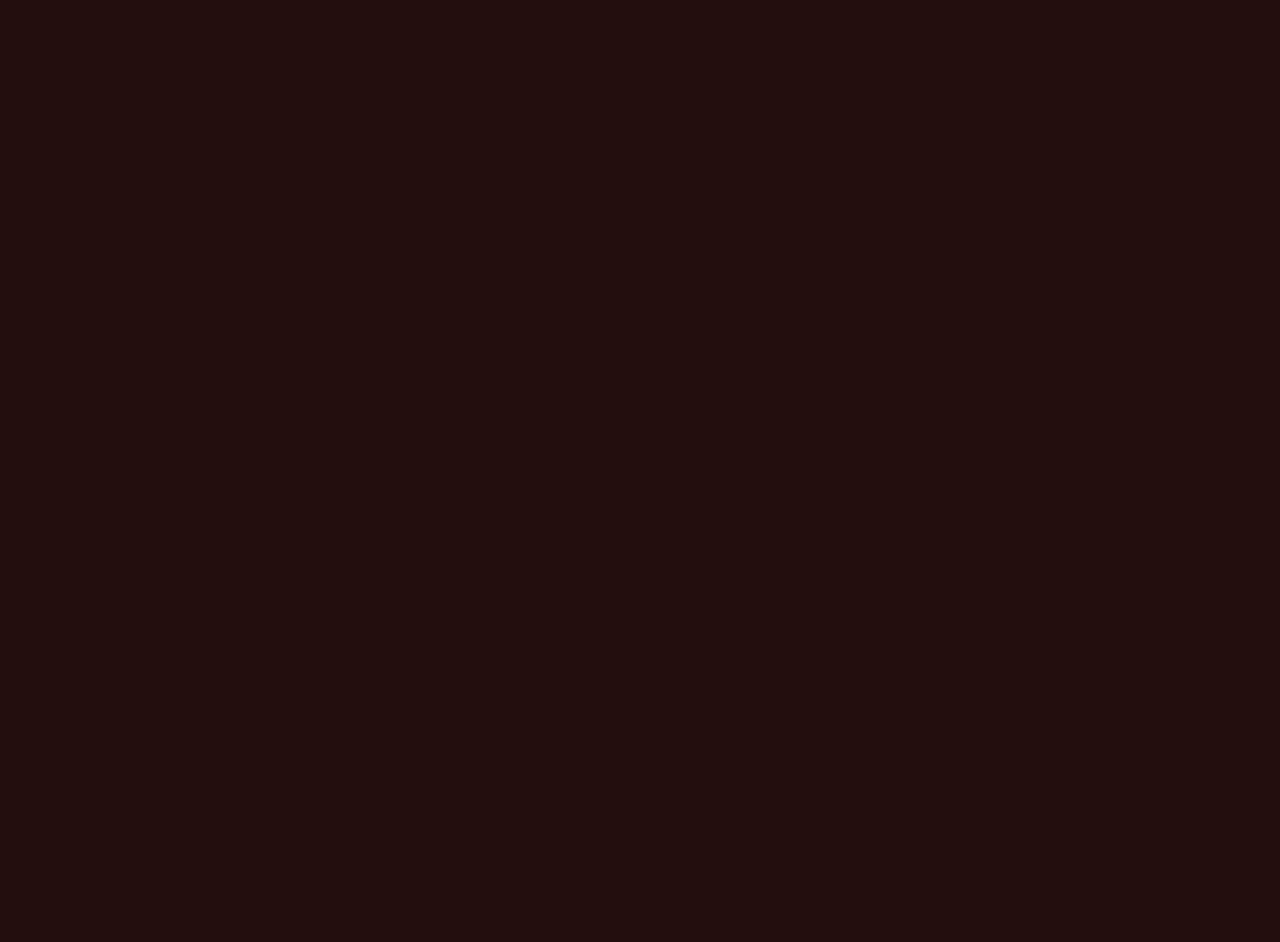
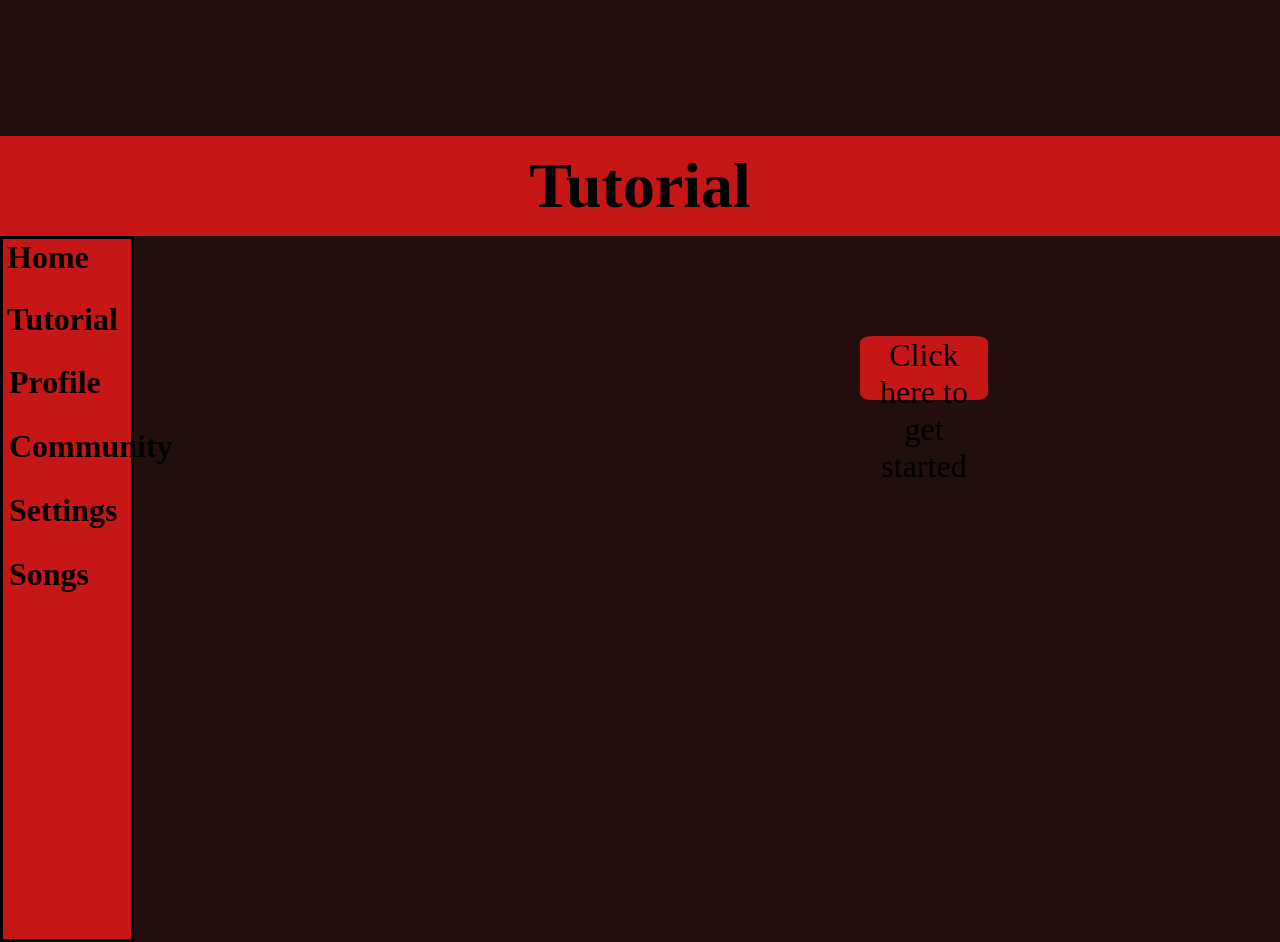
Before and after one commit to Wiardus/Guitar-Masters, a React (Create React App) app: page /tutorial in a window 1280 px wide. Shown: the part 760-1702 px from the top of the page. Before the commit the page ends 898 px from the top, so only its background shows below. Built offline with nearby package versions, Linux system fonts and the light colour scheme; a web font is replaced by a local one.

Commit message:
General updates

```diff
--- a/src/App.scss
+++ b/src/App.scss
@@ -138,11 +138,11 @@ body {
 
 }
 
-.GMDialog {
+.songList {
   transition: width 2s;
   height: 100vh;
   width: 100vw;
-  background: pink;
+  background: silver;
   font-size: 1.5em;
 
   .songListItem {
--- a/src/App.tsx
+++ b/src/App.tsx
@@ -10,19 +10,15 @@ function App() {
   return (
     <div>
       <Login username={''} isLoggedIn={false} />
-
       <BrowserRouter>
-
         <Switch>
           <Route path="/home">
             <HomePage />
           </Route>
-        <Route path="tutorial">
+          <Route path="/tutorial">
             <Tutorial />
           </Route>
         </Switch>
-
-
     </BrowserRouter>
     </div>
   );
--- a/src/Components/Community.tsx
+++ b/src/Components/Community.tsx
@@ -9,6 +9,10 @@ import { useState } from 'react'
     let community = (
         <div className="community">
             <h2>Community</h2>
+            <ul><b>Friends: </b>
+                <li>friend</li>
+
+            </ul>
         </div>
     )
 
--- a/src/Components/GMDialog.tsx
+++ b/src/Components/GMDialog.tsx
@@ -18,7 +18,7 @@ const GMDialog = () => {
     })
 
     let gmdialog = (
-        <div className="GMDialog">
+        <div className="songList">
             <h3>Your Songs:</h3>
             <ul>
                 <li className="songListItem">Smoke on the Water</li>
--- a/src/Components/Navbar.scss
+++ b/src/Components/Navbar.scss
@@ -25,6 +25,8 @@
     }
 
     .link {
+      color: black;
+      margin-left: 4px;
       text-decoration: none;
       border-style: none;
       background: none;
--- a/src/Components/Navbar.tsx
+++ b/src/Components/Navbar.tsx
@@ -6,14 +6,16 @@ import {
 } from 'react-router-dom';
 import Profile from './Profile';
 
+interface Props {
+    href: string
+}
 
 const Navbar = () => {
-
     return (
     <div>
         <nav className="navbar">
             <Link to="/home" className="link">Home</Link>
-            <Link to="/tutorial">Tutorial</Link>
+            <Link to="/tutorial" className="link">Tutorial</Link>
             <Profile />
             <Community />
             <button>Settings</button>
```
Lines whose indentation alone changed are shown as unchanged.
